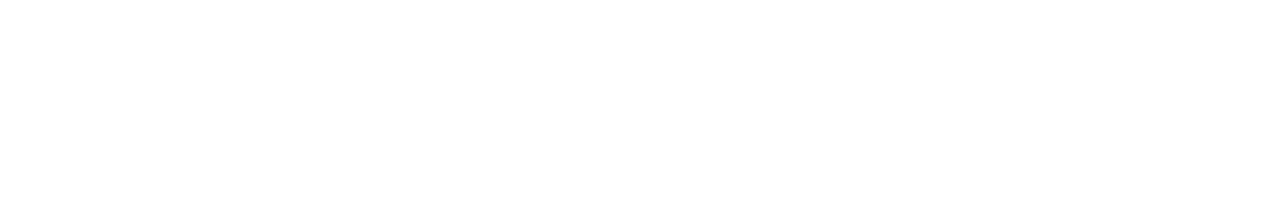
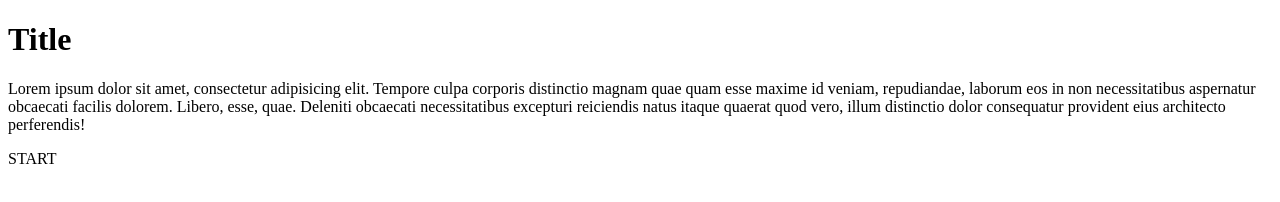
Before and after one commit to hanhongju3232/-, a plain HTML site: page 0723/index.html in a window 1280 px wide. Drawn offline with Linux system fonts and the light colour scheme.

Commit message:
Add files via upload

```diff
--- a/0723/index.html
+++ b/0723/index.html
@@ -6,5 +6,8 @@
 </head>
 
 <body>
+	<h1>Title</h1>
+	<p>Lorem ipsum dolor sit amet, consectetur adipisicing elit. Tempore culpa corporis distinctio magnam quae quam esse maxime id veniam, repudiandae, laborum eos in non necessitatibus aspernatur obcaecati facilis dolorem. Libero, esse, quae. Deleniti obcaecati necessitatibus excepturi reiciendis natus itaque quaerat quod vero, illum distinctio dolor consequatur provident eius architecto perferendis!</p>
+	<div>START</div>
 </body>
 </html>
```
